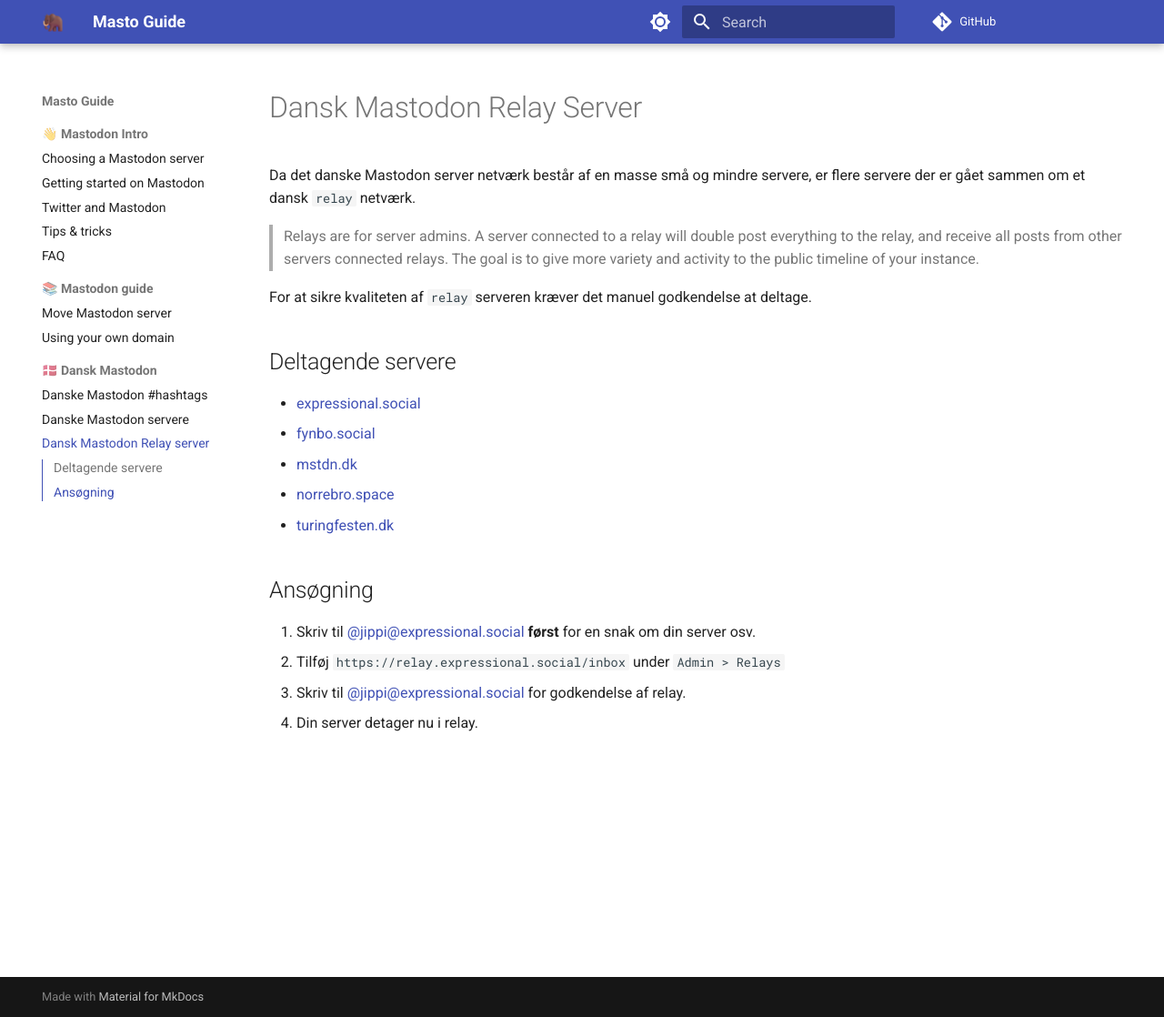
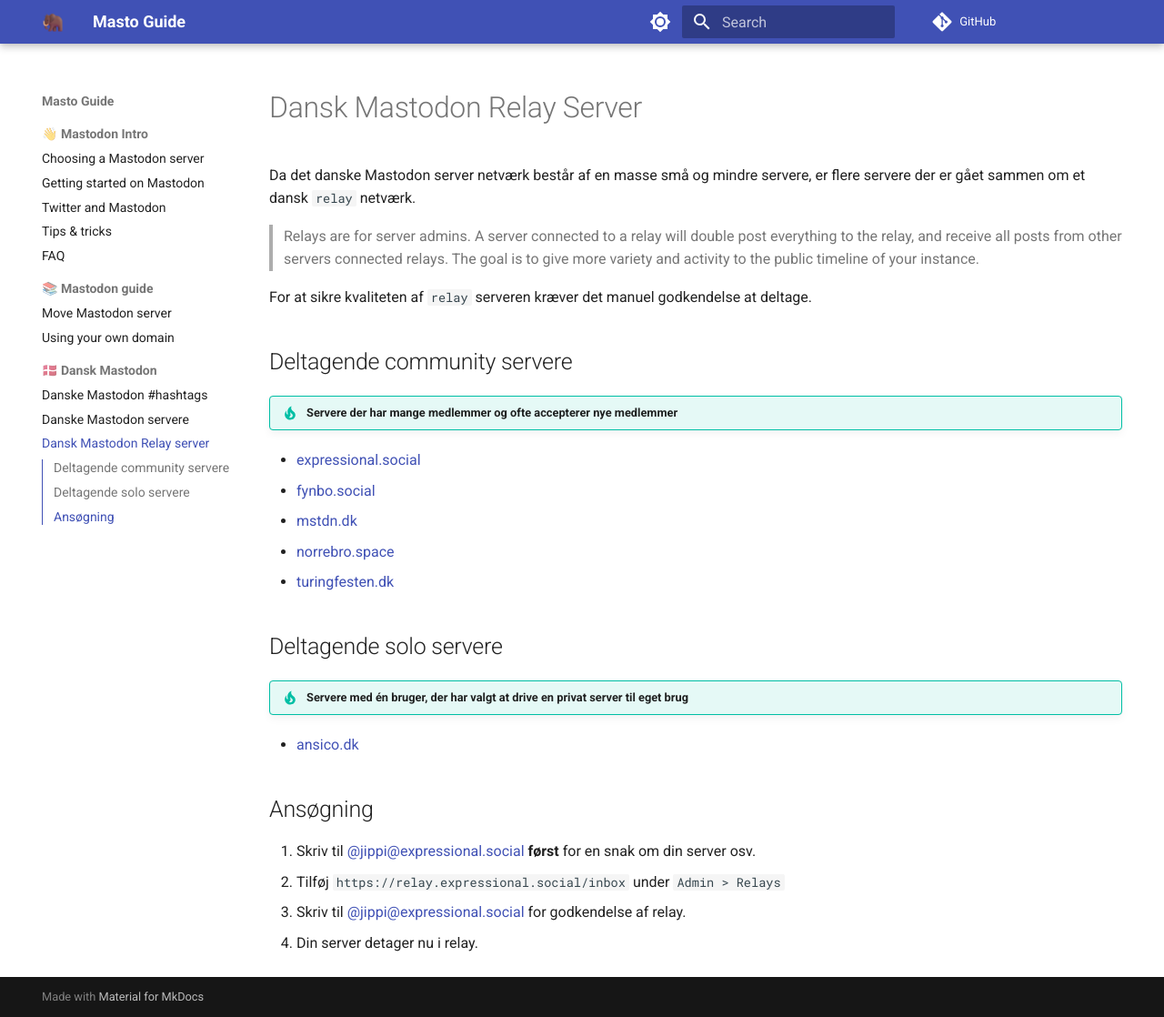
Before and after one commit to jippi/masto-guide, an MkDocs documentation site: the page built from docs/dk/relay.md, in a window 1280 px wide and 1118 px high. Shown: the whole window at 91% size. Built offline with MkDocs 1.6.1 and Material for MkDocs 9.7.7, drawn with Linux system fonts in a browser that asks for light colours; comment, search, counter and statistics services are not loaded.

Commit message:
Add solo servers to the relay
Signed-off-by: Christian Winther <jippignu@gmail.com>

```diff
--- a/docs/dk/relay.md
+++ b/docs/dk/relay.md
@@ -6,13 +6,21 @@ Da det danske Mastodon server netværk består af en masse små og mindre server
 
 For at sikre kvaliteten af `relay` serveren kræver det manuel godkendelse at deltage.
 
-## Deltagende servere
+## Deltagende community servere
 
-- [expressional.social](https://expressional.social){target=_blank}
-- [fynbo.social](https://fynbo.social){target=_blank}
-- [mstdn.dk](https://mstdn.dk){target=_blank}
-- [norrebro.space](https://norrebro.space){target=_blank}
-- [turingfesten.dk](https://turingfesten.dk){target=_blank}
+!!! tip "Servere der har mange medlemmer og ofte accepterer nye medlemmer"
+
+- [expressional.social](https://expressional.social/){target=_blank}
+- [fynbo.social](https://fynbo.social/){target=_blank}
+- [mstdn.dk](https://mstdn.dk/){target=_blank}
+- [norrebro.space](https://norrebro.space/){target=_blank}
+- [turingfesten.dk](https://turingfesten.dk/){target=_blank}
+
+## Deltagende solo servere
+
+!!! tip "Servere med én bruger, der har valgt at drive en privat server til eget brug"
+
+- [ansico.dk](https://ansico.dk/){target=_blank}
 
 ## Ansøgning
 
```
